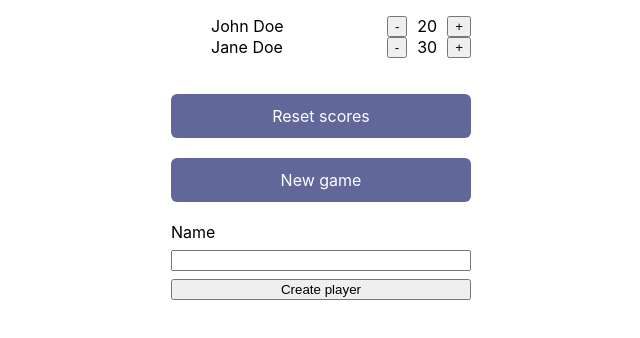
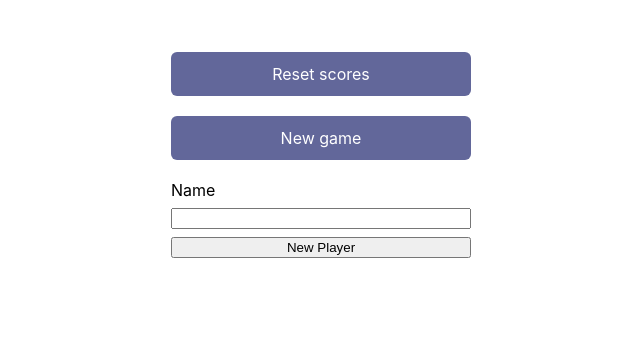
Before and after one commit to smilenow24/score-keeper-app, a React (Create React App) app: page / in a window 1280 px wide. Shown: the top 338 px of the page, without its empty margins (319-959 px from the left). Built offline with nearby package versions, Linux system fonts and the light colour scheme.

Commit message:
Update Form & Uplifting

```diff
--- a/src/App.js
+++ b/src/App.js
@@ -1,19 +1,29 @@
+
+import { useState } from 'react';
 import './App.css';
 import Button from './Button.js';
 import Player from './Player.js';
 import PlayerForm from './PlayerForm.js';
 
 function App() {
+  const [playerAll, setPlayerAll] = useState([]);
+  console.log(playerAll)
+  function createPlayer(playerSingle) {
+    setPlayerAll([...playerAll, playerSingle])
+  }
+
   return (
     <div className="App">
       {/* eslint-disable-next-line */}
-      <ul role="list">
-        <Player name="John Doe" score={20} />
-        <Player name="Jane Doe" score={30} />
+      <ul className="playerList" role="list" >
+
+      {playerAll.map((playerSingle) =>
+      (<Player key={playerSingle.namePlayerNew} name={playerSingle.namePlayerNew} score={playerSingle.score}/>)
+      )}
       </ul>
       <Button>Reset scores</Button>
       <Button>New game</Button>
-      <PlayerForm />
+      <PlayerForm onCreatePlayer={createPlayer} />
     </div>
   );
 }
--- a/src/PlayerForm.js
+++ b/src/PlayerForm.js
@@ -1,9 +1,25 @@
 import './PlayerForm.css';
 
-export default function PlayerForm() {
-  return <form className='PlayerForm'>
+export default function PlayerForm({onCreatePlayer}) {
+
+  function handleSubmit(event) {
+
+    event.preventDefault();
+
+    const form = event.target;
+    const { namePlayerNew } = form.elements;
+    const playerNew = { namePlayerNew: namePlayerNew.value, score: 0}
+
+    onCreatePlayer(playerNew);
+
+    form.reset();
+    namePlayerNew.focus();
+
+  }
+
+  return (<form className='PlayerForm' onSubmit={handleSubmit}>
     <label htmlFor="name">Name</label>
-    <input id="name" type="text" />
-    <button>Create player</button>
-  </form>
+    <input id="namePlayerNew" name="namePlayerNew" type="text" />
+    <button type="button">New Player</button>
+  </form>)
 }
```
